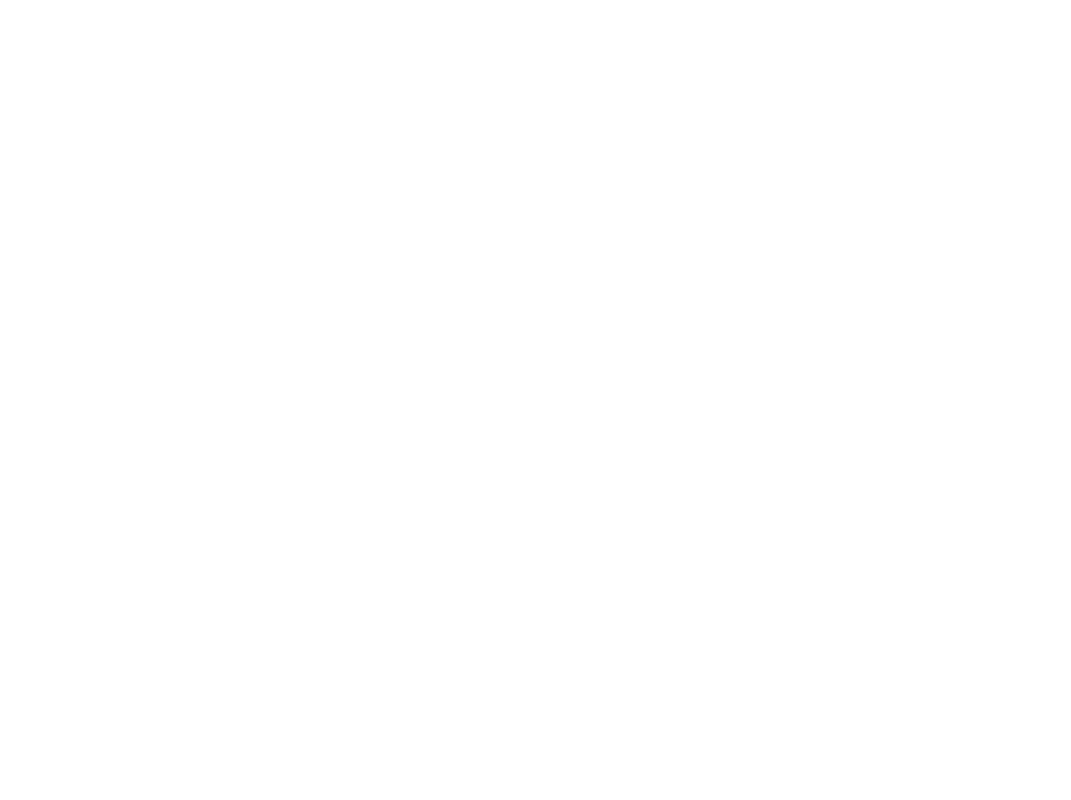
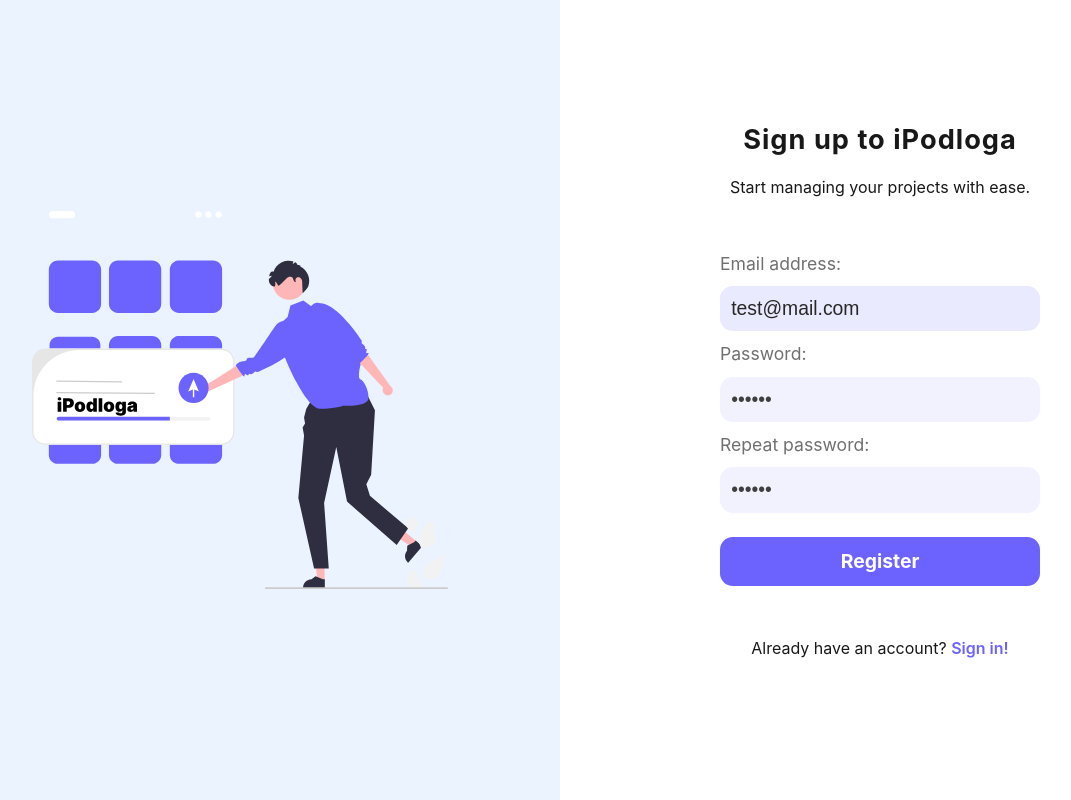
Before and after one commit to vvooki/ipodloga-frontend, a React (Create React App) app: page /register in a window 1280 px wide. Before the commit this address had no page. Shown: the whole page, without its empty margins (80-1151 px from the left). Built offline with nearby package versions, Linux system fonts and the light colour scheme.

Commit message:
Login & Register functionality + protected routes

```diff
--- a/package.json
+++ b/package.json
@@ -7,6 +7,7 @@
     "@testing-library/react": "^13.4.0",
     "@testing-library/user-event": "^13.5.0",
     "axios": "^1.3.4",
+    "firebase": "^9.22.0",
     "react": "^18.2.0",
     "react-dom": "^18.2.0",
     "react-hot-toast": "^2.4.0",
--- a/src/App.js
+++ b/src/App.js
@@ -1,15 +1,26 @@
-import { BrowserRouter, Routes, Route } from 'react-router-dom';
+import { BrowserRouter, Routes, Route, Navigate } from 'react-router-dom';
 import Projects from './pages/Projects';
 import SharedLayout from './pages/SharedLayout';
 import Login from './pages/Login';
 import Tasks from './pages/Tasks';
+import Register from './pages/Register';
+import { useContext } from 'react';
+import { AuthContext } from './context/AuthContext';
 function App() {
-  const admin = true;
+  const { currentUser } = useContext(AuthContext);
+
+  console.log(currentUser);
   return (
     <BrowserRouter>
       <Routes>
         <Route path="/login" element={<Login />} />
-        <Route path="/" element={<SharedLayout />}>
+        <Route path="/register" element={<Register />} />
+        <Route
+          path="/"
+          element={
+            currentUser ? <SharedLayout /> : <Navigate replace to="/login" />
+          }
+        >
           <Route index element={<Projects />} />
           <Route path="/home" element={<Projects />} />
           <Route path="/tasks" element={<Tasks />} />
--- a/src/components/Sidebar.jsx
+++ b/src/components/Sidebar.jsx
@@ -1,9 +1,21 @@
-import React from 'react';
+import React, { useContext } from 'react';
 import './css/sidebar.css';
 import avatar from '../images/avatar.svg';
 import { BiLogOut } from 'react-icons/bi';
 import { MdOutlineBookmarks, MdTaskAlt, MdOutlineChat } from 'react-icons/md';
+import { auth } from '../firebase';
+import { AuthContext } from '../context/AuthContext';
 const Sidebar = () => {
+  const { dispatch } = useContext(AuthContext);
+  const handleSignOut = () => {
+    auth
+      .signOut()
+      .then(() => {
+        dispatch({ type: 'LOGOUT' });
+      })
+      .catch((error) => alert(error.message));
+  };
+
   return (
     <section className="sidebar-section">
       <div className="avatar">
@@ -32,8 +44,7 @@
         </a>
       </ul>
 
-      <button className="logout-btn">
-        {' '}
+      <button className="logout-btn" onClick={handleSignOut}>
         <BiLogOut className="logout-icon" /> Logout
       </button>
     </section>
--- /dev/null
+++ b/src/context/AuthContext.js
@@ -0,0 +1,22 @@
+import { createContext, useEffect, useReducer } from 'react';
+import AuthReducer from './AuthReducer';
+
+const INITIAL_STATE = {
+  currentUser: JSON.parse(localStorage.getItem('user')) || null,
+};
+
+export const AuthContext = createContext(INITIAL_STATE);
+
+export const AuthContextProvider = ({ children }) => {
+  const [state, dispatch] = useReducer(AuthReducer, INITIAL_STATE);
+
+  useEffect(() => {
+    localStorage.setItem('user', JSON.stringify(state.currentUser));
+  }, [state.currentUser]);
+
+  return (
+    <AuthContext.Provider value={{ currentUser: state.currentUser, dispatch }}>
+      {children}
+    </AuthContext.Provider>
+  );
+};
--- /dev/null
+++ b/src/context/AuthReducer.js
@@ -0,0 +1,18 @@
+const AuthReducer = (state, action) => {
+  switch (action.type) {
+    case 'LOGIN': {
+      return {
+        currentUser: action.payload,
+      };
+    }
+    case 'LOGOUT': {
+      return {
+        currentUser: null,
+      };
+    }
+    default:
+      return state;
+  }
+};
+
+export default AuthReducer;
--- /dev/null
+++ b/src/firebase.js
@@ -0,0 +1,29 @@
+// Import the functions you need from the SDKs you need
+import firebase from 'firebase/compat/app';
+import 'firebase/compat/auth';
+import { initializeApp } from 'firebase/app';
+import { getFirestore } from 'firebase/firestore';
+// TODO: Add SDKs for Firebase products that you want to use
+// https://firebase.google.com/docs/web/setup#available-libraries
+
+// Your web app's Firebase configuration
+const firebaseConfig = {
+  apiKey: 'AIzaSyD-s1J7ONiLcLFbLAkDUfBjKm48I1pROGk',
+  authDomain: 'ipodloga.firebaseapp.com',
+  databaseURL:
+    'https://ipodloga-default-rtdb.europe-west1.firebasedatabase.app',
+  projectId: 'ipodloga',
+  storageBucket: 'ipodloga.appspot.com',
+  messagingSenderId: '693330200585',
+  appId: '1:693330200585:web:e556246607270ca745d0d8',
+};
+
+let app = '';
+// Initialize Firebase
+if (!firebase.apps.length) {
+  app = firebase.initializeApp(firebaseConfig);
+}
+
+const auth = firebase.auth();
+const db = getFirestore(app);
+export { auth, db };
--- a/src/pages/Login.jsx
+++ b/src/pages/Login.jsx
@@ -1,7 +1,31 @@
-import React from 'react';
+import { useContext, useState } from 'react';
 import illustration from './../images/login-illustration.svg';
 import './css/Login.css';
+import { Link, useNavigate } from 'react-router-dom';
+import { auth } from '../firebase';
+import toast, { Toaster } from 'react-hot-toast';
+import { AuthContext } from '../context/AuthContext';
+
 const Login = () => {
+  const [email, setEmail] = useState('');
+  const [password, setPassword] = useState('');
+  const navigate = useNavigate();
+
+  const { dispatch } = useContext(AuthContext);
+
+  const handleLogin = (e) => {
+    e.preventDefault();
+    auth
+      .signInWithEmailAndPassword(email, password)
+      .then((userCredentials) => {
+        const user = userCredentials.user;
+        dispatch({ type: 'LOGIN', payload: user });
+        console.log('Logged as', user.email);
+        navigate('/');
+      })
+      .catch((error) => toast.error('Wrong email and password...'));
+  };
+
   return (
     <section className="login-section">
       <div className="illustration-container">
@@ -12,13 +36,15 @@
           <h2>Sign in to iPodloga</h2>
           <p>Start managing your projects with ease.</p>
         </div>
-        <form action="" method="post">
+        <form onSubmit={handleLogin}>
           <div>
             <label htmlFor="email">Email address:</label>
             <input
               type="email"
               name="email"
               id="email"
+              value={email}
+              onChange={(e) => setEmail(e.target.value)}
               placeholder="john@mail.com"
               autoFocus
             />
@@ -29,17 +55,20 @@
               type="password"
               name="password"
               id="password"
+              value={password}
+              onChange={(e) => setPassword(e.target.value)}
               placeholder="&#9679;&#9679;&#9679;&#9679;&#9679;&#9679;&#9679;&#9679;&#9679;&#9679;&#9679;"
             />
           </div>
           <button type="submit">Login</button>
         </form>
-        <a href="">
+        <Link to="/register">
           <p>
             Don't have an account? <span>Sign up!</span>
           </p>
-        </a>
+        </Link>
       </div>
+      <Toaster />
     </section>
   );
 };
--- /dev/null
+++ b/src/pages/Register.jsx
@@ -0,0 +1,117 @@
+import { useState, useRef, useEffect } from 'react';
+import illustration from './../images/login-illustration.svg';
+import './css/Login.css';
+import { Link, useNavigate } from 'react-router-dom';
+import { auth } from '../firebase';
+import toast, { Toaster } from 'react-hot-toast';
+
+const Register = () => {
+  const [email, setEmail] = useState('test@mail.com');
+  const [password, setPassword] = useState('123456');
+  const [password2, setPassword2] = useState('123456');
+  const [error, setError] = useState(true);
+  let navigate = useNavigate();
+  const timerRef = useRef(null);
+  const handleSignUp = async (e) => {
+    e.preventDefault();
+    setError(true);
+    if (password === password2) {
+      await auth
+        .createUserWithEmailAndPassword(email, password)
+        .then((userCredentials) => {
+          const user = userCredentials.user;
+          setError(false);
+        })
+        .catch((error) => setError(true));
+      const loading = toast.loading('Creating account...');
+      if (error === false) {
+        toast.success('Success! Account created.', { id: loading });
+        timerRef.current = setTimeout(() => navigate('/login'), 3000);
+      } else {
+        toast.error('Something went wrong...', { id: loading });
+      }
+      // toast.loading('Creating account');
+      // try {
+      //   const promise = auth.createUserWithEmailAndPassword(email, password);
+      //   toast.promise(promise, {
+      //     loading: 'Loading',
+      //     success: 'Success! Account created',
+      //     error: 'Error while creating account',
+      //   });
+      // } catch (error) {
+      //   setError(true);
+      //   alert('ustawiam error ', error.message);
+      // } finally {
+      //   if (!error) {
+      //     timerRef.current = setTimeout(() => navigate('/login'), 3000);
+      //   }
+      // }
+    } else {
+      console.log('entered passwords must be the same');
+    }
+  };
+
+  useEffect(() => {
+    // Clear the interval when the component unmounts
+    return () => clearTimeout(timerRef.current);
+  }, []);
+
+  return (
+    <section className="login-section">
+      <div className="illustration-container">
+        <img src={illustration} alt="login illustration" />
+      </div>
+      <div className="login-container">
+        <div className="login-text">
+          <h2>Sign up to iPodloga</h2>
+          <p>Start managing your projects with ease.</p>
+        </div>
+        <form onSubmit={handleSignUp}>
+          <div>
+            <label htmlFor="email">Email address:</label>
+            <input
+              value={email}
+              onChange={(e) => setEmail(e.target.value)}
+              type="email"
+              name="email"
+              id="email"
+              placeholder="john@mail.com"
+              autoFocus
+            />
+          </div>
+          <div>
+            <label htmlFor="password">Password:</label>
+            <input
+              value={password}
+              onChange={(e) => setPassword(e.target.value)}
+              type="password"
+              name="password"
+              id="password"
+              placeholder="&#9679;&#9679;&#9679;&#9679;&#9679;&#9679;&#9679;&#9679;&#9679;&#9679;&#9679;"
+            />
+          </div>
+          <div>
+            <label htmlFor="password2">Repeat password:</label>
+            <input
+              value={password2}
+              onChange={(e) => setPassword2(e.target.value)}
+              type="password"
+              name="password2"
+              id="password2"
+              placeholder="&#9679;&#9679;&#9679;&#9679;&#9679;&#9679;&#9679;&#9679;&#9679;&#9679;&#9679;"
+            />
+          </div>
+          <button type="submit">Register</button>
+        </form>
+        <Link to="/login">
+          <p>
+            Already have an account? <span>Sign in!</span>
+          </p>
+        </Link>
+      </div>
+      <Toaster />
+    </section>
+  );
+};
+
+export default Register;
```
Also changed, not shown: src/index.js (+5 -2 lines), src/pages/Projects.jsx (+25 -9 lines), 1 other file (tests, documents, lock files or other folders).
